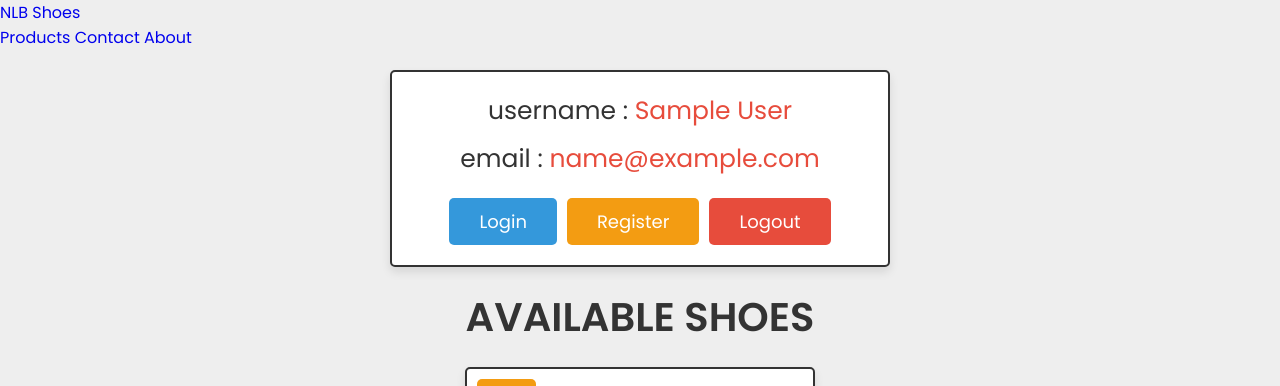
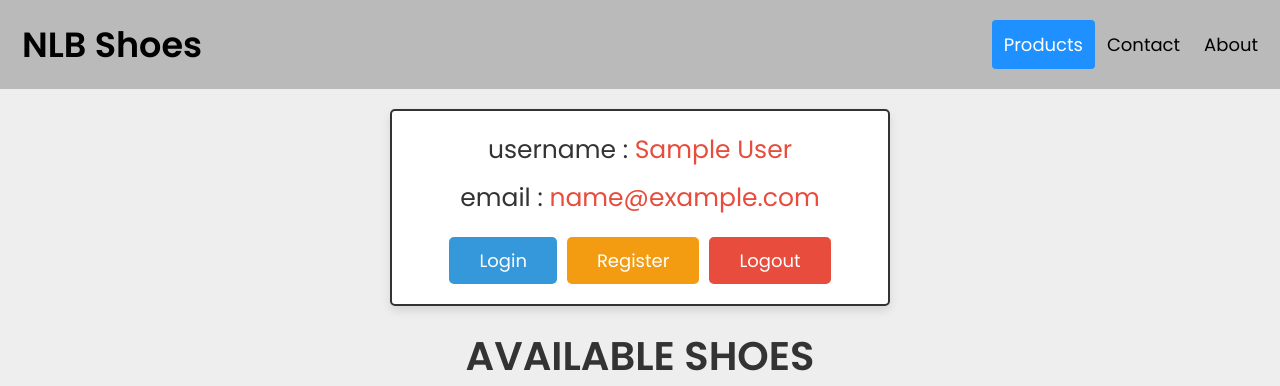
Before and after one commit to manulydia/NLB-Shoes, a PHP site: page / in a window 1280 px wide. Shown: the top 386 px of the page. Run offline with PHP 8.4, Linux system fonts and the light colour scheme; the visitor is signed in with stand-in values (Sample User, id 1); tables that the repository leaves empty or names only in its code hold one stand-in row (values such as "Sample post"); grey boxes marked "Sample" are stand-in pictures.

Commit message:
Update style.css
added header css

```diff
--- a/style.css
+++ b/style.css
@@ -1,4 +1,57 @@
 @import url('https://fonts.googleapis.com/css2?family=Poppins:wght@100;200;300;400;500;600&display=swap');
+
+/* header */
+.header {
+   overflow: hidden;
+   background-color: #bababa;
+   padding: 20px 10px;
+ }
+
+ /* header links */
+ .header a {
+   float: left;
+   color: black;
+   text-align: center;
+   padding: 12px;
+   text-decoration: none;
+   font-size: 18px;
+   line-height: 25px;
+   border-radius: 4px;
+ }
+
+ /* logo link */
+ .header a.logo {
+   font-size: 35px;
+   font-weight: bold;
+ }
+
+ .header a:hover {
+   background-color: #ddd;
+   color: black;
+ }
+
+ /* active/current link*/
+ .header a.active {
+   background-color: dodgerblue;
+   color: white;
+ }
+
+ /* Float the link section to the right */
+ .header-right {
+   float: right;
+ }
+
+ /* Add media queries for responsiveness */
+ @media screen and (max-width: 500px) {
+   .header a {
+     float: none;
+     display: block;
+     text-align: left;
+   }
+   .header-right {
+     float: none;
+   }
+ }
 
 :root{
    --blue:#3498db;
```
